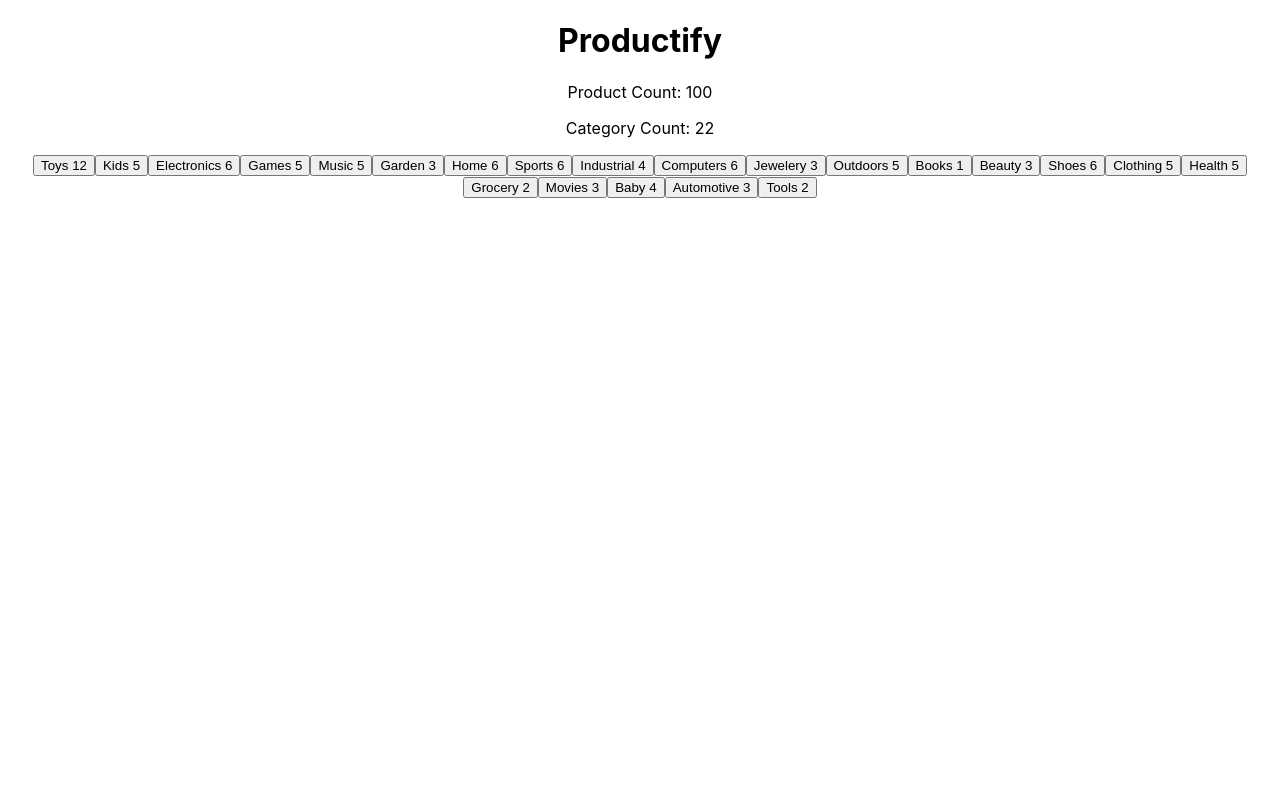
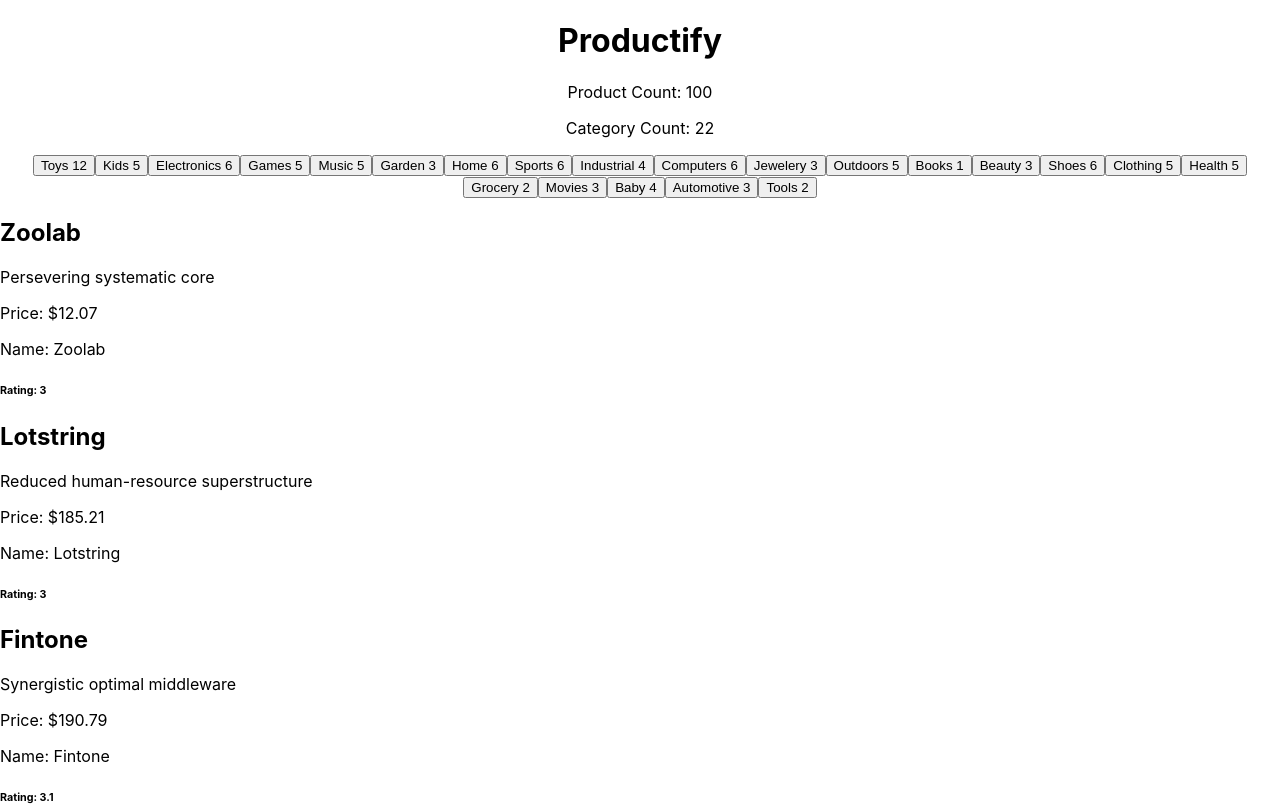
Before and after one commit to mekcherie/react-product-list-, a React (Create React App) app: page / in a window 1280 px wide. Shown: the top 806 px of the page. Built offline with nearby package versions, Linux system fonts and the light colour scheme.

Commit message:
created a category.js file

```diff
--- a/src/App.js
+++ b/src/App.js
@@ -1,26 +1,30 @@
 import './App.css';
 import data, {allCategories, uniqueCategories, categoriesAndCounts, catAndCounts} from './data'
 
-// console.log(data)
-// console.log(allCategories)
-// console.log(uniqueCategories)
-// console.log(categoriesAndCounts)
-// console.log(catAndCounts)
-
+import Category from './Category'
 function App() {
   return (
+    <div>
     <div className="App">
        <h1>Productify</h1>
        <p>Product Count: {data.length}</p>
        <p>Category Count: {uniqueCategories.length}</p>
-       {catAndCounts.map(obj => {
-         return (
-           <button>
-             {obj.name}
-             <span> {obj.count} </span>
-           </button>
-         )
-       })}
+
+       <Category />
+       </div>
+    <div>
+      {data.map(obj => {
+      return (
+        <div>
+          <h2>{obj.name}</h2>
+          <p>{obj.description}</p>
+          <p>Price: {obj.price}</p>
+          <p>Name: {obj.name}</p>
+          <h6>Rating: {obj.rating}</h6>
+      </div>
+      )
+      })}
+    </div>
     </div>
   );
 }
--- /dev/null
+++ b/src/Category.js
@@ -0,0 +1,17 @@
+import {catAndCounts} from './data'
+function Category() {
+    return (
+        <div>
+        {catAndCounts.map(obj => {
+          return (
+            <button>
+              {obj.name}
+              <span> {obj.count} </span>
+            </button>
+         )
+       })}
+    </div>
+    )
+}
+
+export default Category
```
